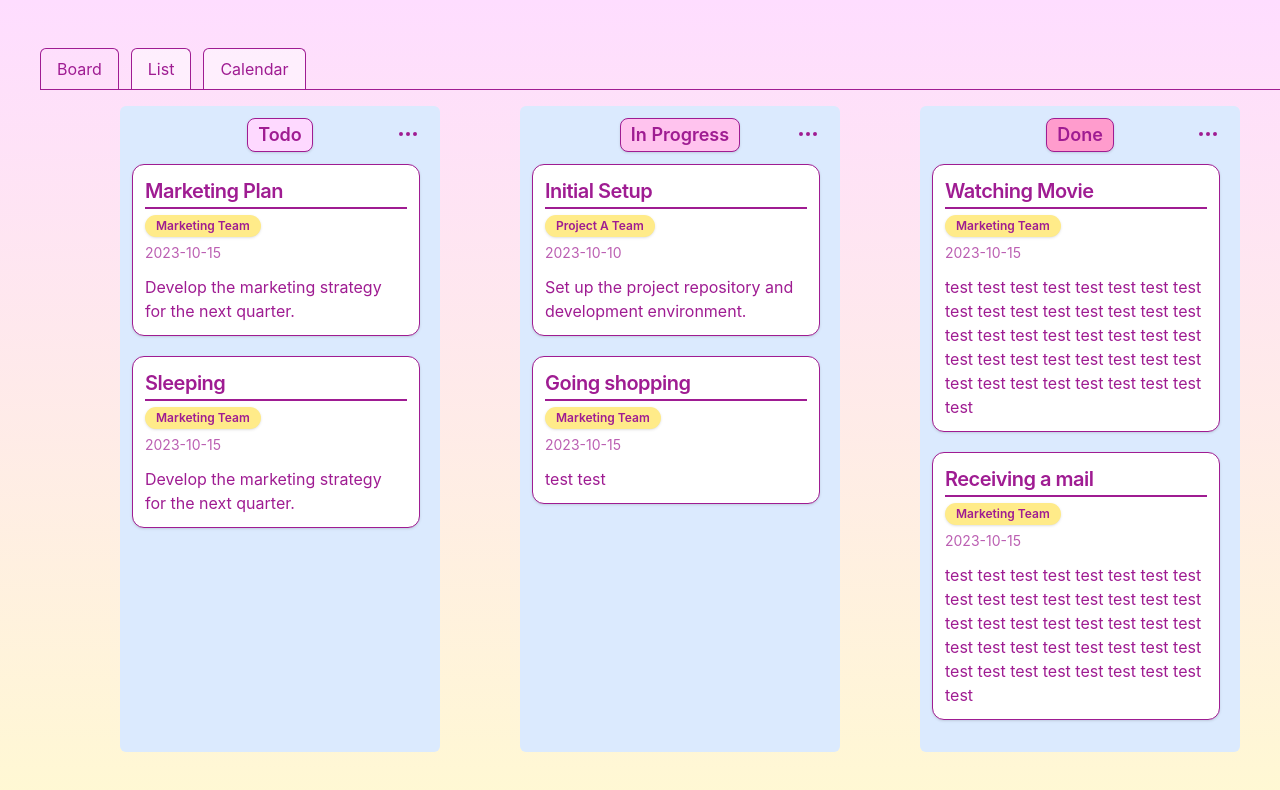
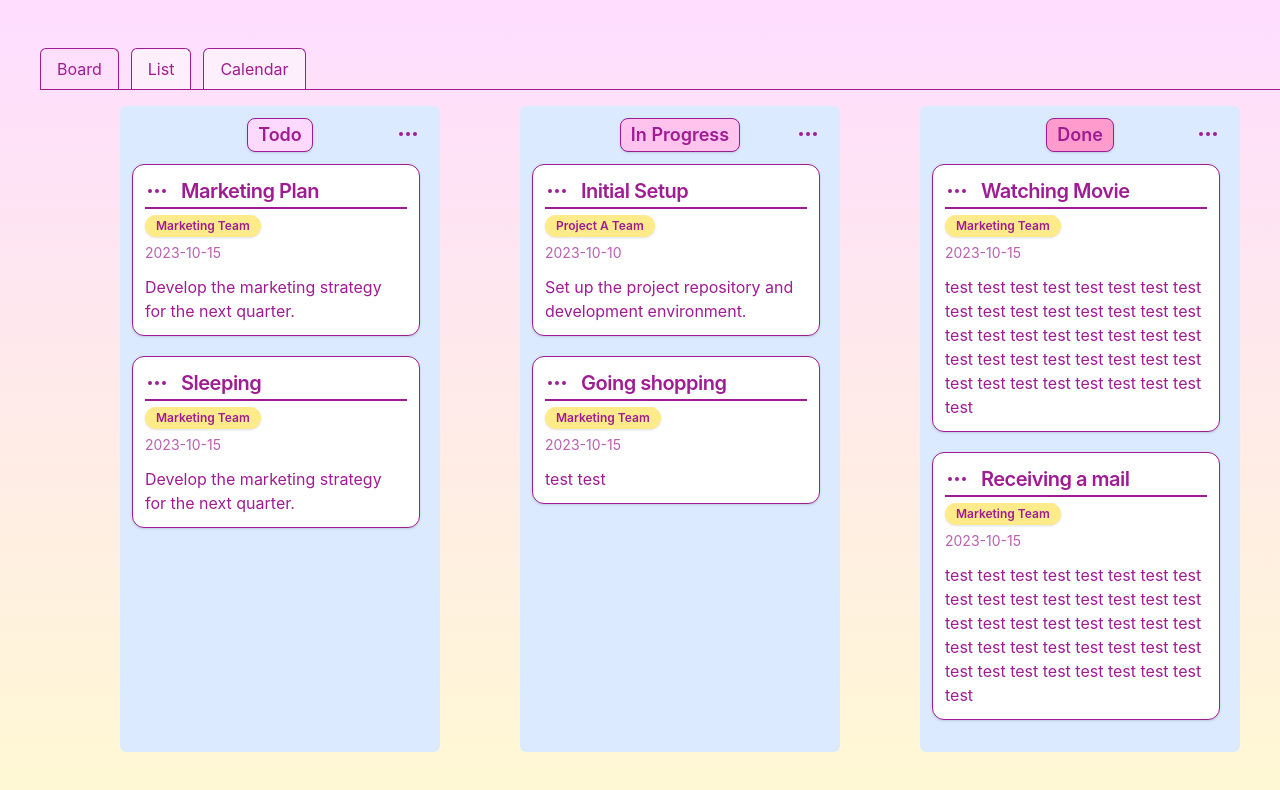
Before and after one commit to KaiKoide/task-space, a React (Vite) app in the folder client/: page / in a window 1280 px wide. Shown: the top 790 px of the page. Built offline with nearby package versions, Linux system fonts and the light colour scheme.

Commit message:
feat: implement delete task feature

```diff
--- a/client/src/components/List.tsx
+++ b/client/src/components/List.tsx
@@ -24,7 +24,7 @@ import {
 	TableHeader,
 	TableRow,
 } from "@/components/ui/table";
-import PopoverComponent from "./ui/popoverComponent";
+import PopoverMenu from "./ui/popoverMenu";
 
 import { cn } from "@/lib/utils";
 import groupData from "@/mock/groupsData.json";
@@ -77,13 +77,13 @@ function List() {
 					<>
 						<TableRow key={group.id} className="bg-gray-100">
 							<TableCell colSpan={4} className="font-semibold text-left">
-								<PopoverComponent>{group.name}</PopoverComponent>
+								{group.name}
 							</TableCell>
 						</TableRow>
 						{groupedTasks[group.id]?.map((task) => (
 							<TableRow key={task.id}>
 								<TableCell className="font-medium text-left">
-									<PopoverComponent>{task.title}</PopoverComponent>
+									<PopoverMenu task={task}>{task.title}</PopoverMenu>
 								</TableCell>
 								<TableCell className="capitalize border-x border-custom-default/30">
 									<Popover
--- a/client/src/components/ui/button.tsx
+++ b/client/src/components/ui/button.tsx
@@ -13,8 +13,7 @@ const buttonVariants = cva(
 					"bg-primary text-primary-foreground shadow hover:bg-primary/90",
 				destructive:
 					"bg-destructive text-destructive-foreground shadow-sm hover:bg-destructive/90",
-				outline:
-					"border border-input bg-background shadow-sm hover:bg-accent hover:text-accent-foreground",
+				outline: "border border-input bg-background shadow-sm hover:bg-accent",
 				secondary:
 					"bg-secondary text-secondary-foreground shadow-sm hover:bg-secondary/80",
 				ghost: "hover:bg-accent hover:text-accent-foreground",
--- a/client/src/components/ui/popoverComponent.tsx
+++ b/client/src/components/ui/popoverMenu.tsx
@@ -18,11 +18,21 @@ import {
 } from "@/components/ui/popover";
 import { Button } from "./button";
 
-function PopoverComponent({ children }: { children: ReactNode }) {
+import { useTaskStore } from "@/store/useStore";
+import type { ITask } from "@/types/data";
+
+interface PopoverMenuProps {
+	task: ITask;
+	children: ReactNode;
+}
+
+function PopoverMenu({ task, children }: PopoverMenuProps) {
+	const { deleteTask } = useTaskStore();
+
 	function handleClickOption(option: string) {
 		switch (option) {
 			case "delete":
-				console.log("delete!!!");
+				deleteTask(task.id);
 				break;
 			case "edit":
 				console.log("edit!!!");
@@ -83,4 +93,4 @@ function PopoverComponent({ children }: { children: ReactNode }) {
 	);
 }
 
-export default PopoverComponent;
+export default PopoverMenu;
--- a/client/src/components/ui/sortableCard.tsx
+++ b/client/src/components/ui/sortableCard.tsx
@@ -9,8 +9,9 @@ import {
 	CardTitle,
 } from "@/components/ui/card";
 import { Badge } from "./badge";
+import PopoverMenu from "./popoverMenu";
+
 import type { ITask } from "@/types/data";
-
 interface SortableCardProps {
 	task: ITask;
 	groupName: string;
@@ -48,7 +49,9 @@ function SortableCard({ task, groupName }: SortableCardProps) {
 			style={style}
 		>
 			<CardHeader>
-				<CardTitle className="text-custom-default">{task.title}</CardTitle>
+				<CardTitle className="text-custom-default">
+					<PopoverMenu task={task}>{task.title}</PopoverMenu>
+				</CardTitle>
 				<Badge>{groupName}</Badge>
 				<CardDescription>{task.due_date}</CardDescription>
 			</CardHeader>
```
